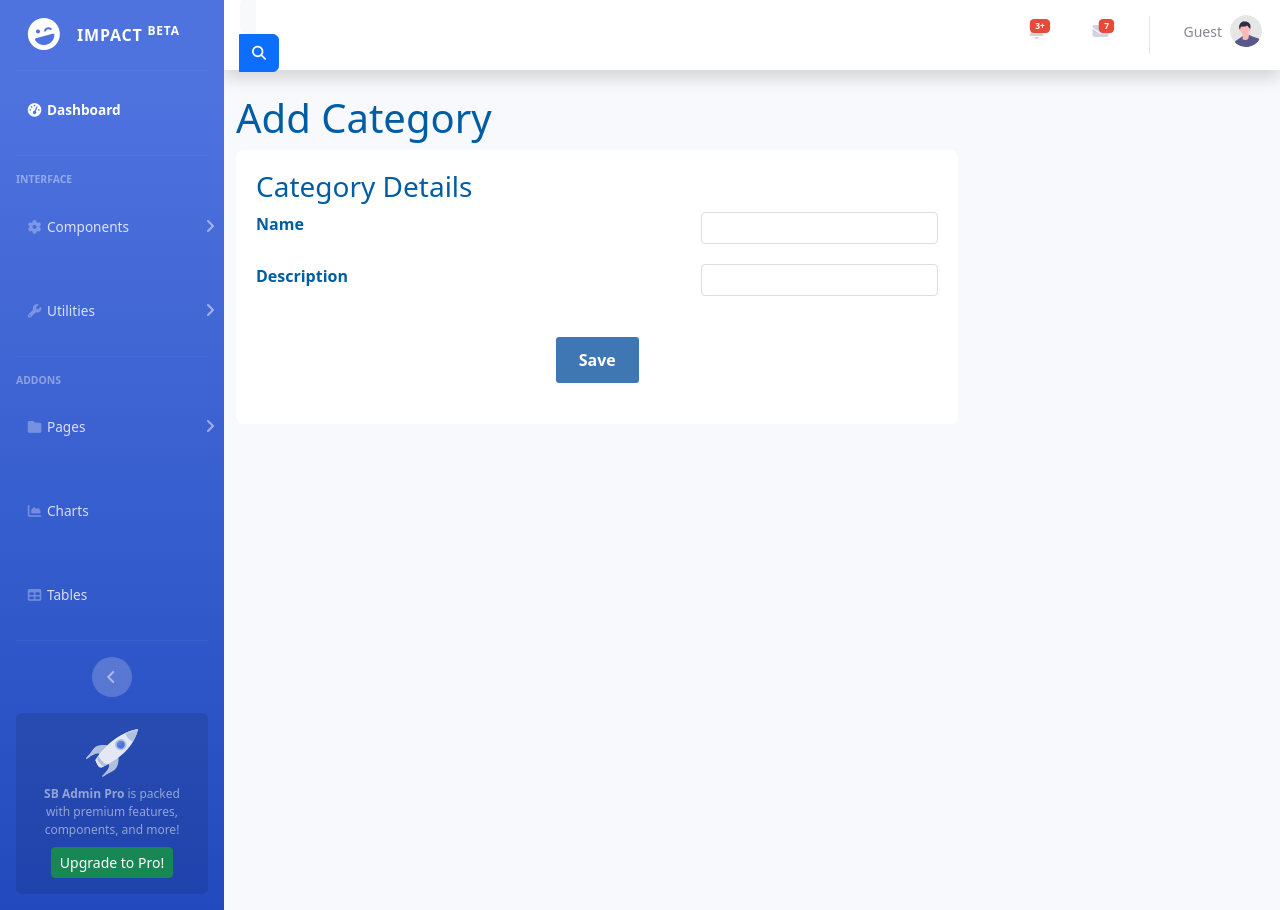
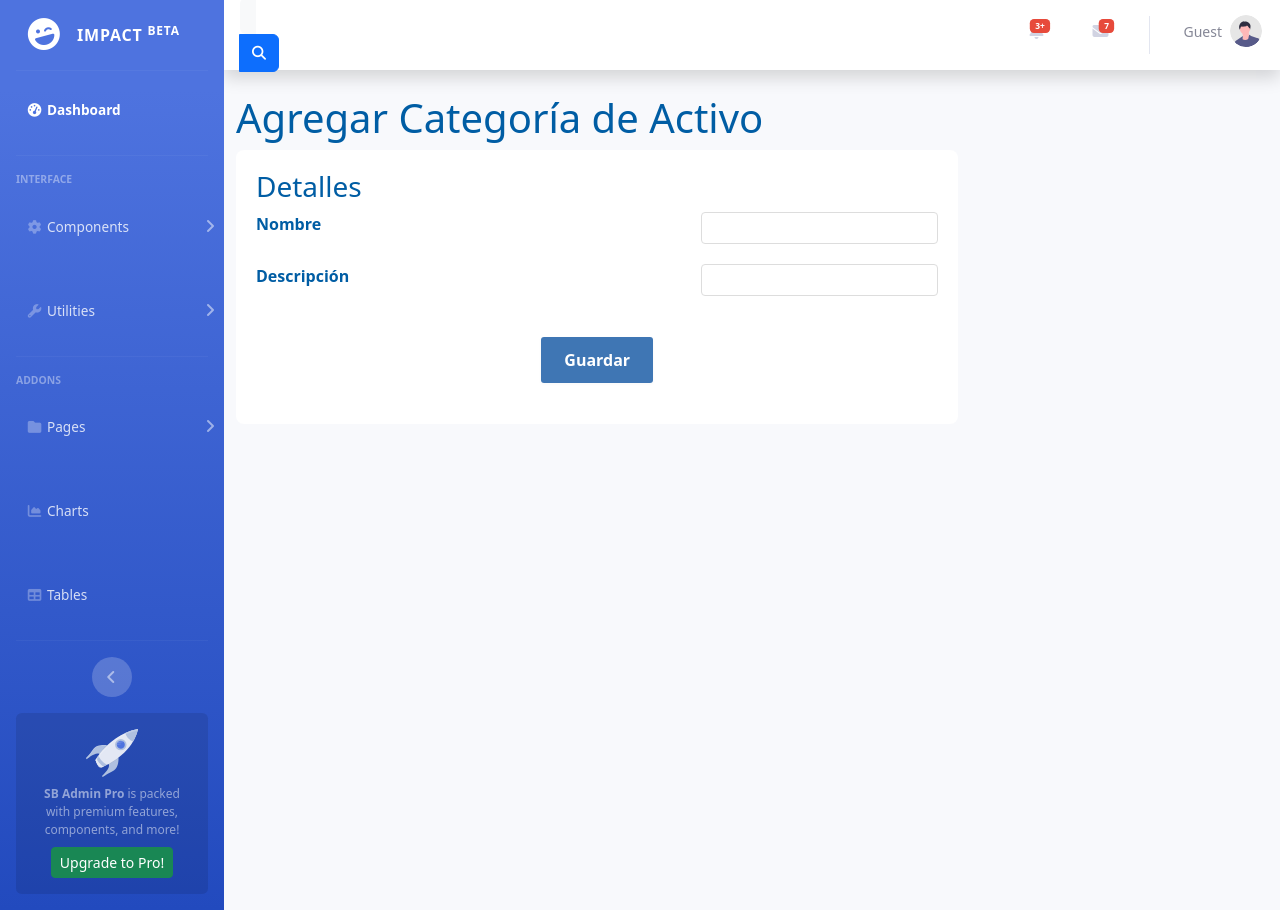
Before and after one commit to felipe-del/impact-app, a React (Vite) app: page /app/addCategory in a window 1280 px wide. Built offline with nearby package versions, Linux system fonts and the light colour scheme.

Commit message:
feat: Translate the Create AssetCategory page to Spanish

```diff
--- a/src/pages/asset/addAssetCategory/addCategory.jsx
+++ b/src/pages/asset/addAssetCategory/addCategory.jsx
@@ -45,13 +45,13 @@ const AddCategory = () => {
 
     return (
         <div className="main-container">
-            <h1>Add Category</h1>
+            <h1>Agregar Categoría de Activo</h1>
             <div className="container2">
                 <div className="container3">
-                    <h3>Category Details</h3>
+                    <h3>Detalles</h3>
                     <form onSubmit={handleSubmit}>
                         <div className="form-group">
-                            <label htmlFor="name">Name</label>
+                            <label htmlFor="name">Nombre</label>
                             <input
                                 type="text"
                                 id="name"
@@ -61,7 +61,7 @@ const AddCategory = () => {
                             />
                         </div>
                         <div className="form-group">
-                            <label htmlFor="description">Description</label>
+                            <label htmlFor="description">Descripción</label>
                             <input
                                 type="text"
                                 id="description"
@@ -72,7 +72,7 @@ const AddCategory = () => {
                         </div>
                         <div className="button">
                             <Button className="button-5" type="submit" role="button">
-                                Save
+                                Guardar
                             </Button>
                         </div>
                     </form>
@@ -80,14 +80,14 @@ const AddCategory = () => {
                     {/* Success Alert */}
                     {showSuccessAlert && (
                         <Alert variant="success" onClose={() => setShowSuccessAlert(false)} dismissible>
-                            Category added successfully!
+                            Categoría de activo ingresada correctamente!
                         </Alert>
                     )}
 
                     {/* Error Alert */}
                     {showErrorAlert && (
                         <Alert variant="danger" onClose={() => setShowErrorAlert(false)} dismissible>
-                            There was an error adding the category. Please try again.
+                            Se produjo un error al agregar la categoría del activo. Por favor inténtalo de nuevo.
                         </Alert>
                     )}
                 </div>
```
